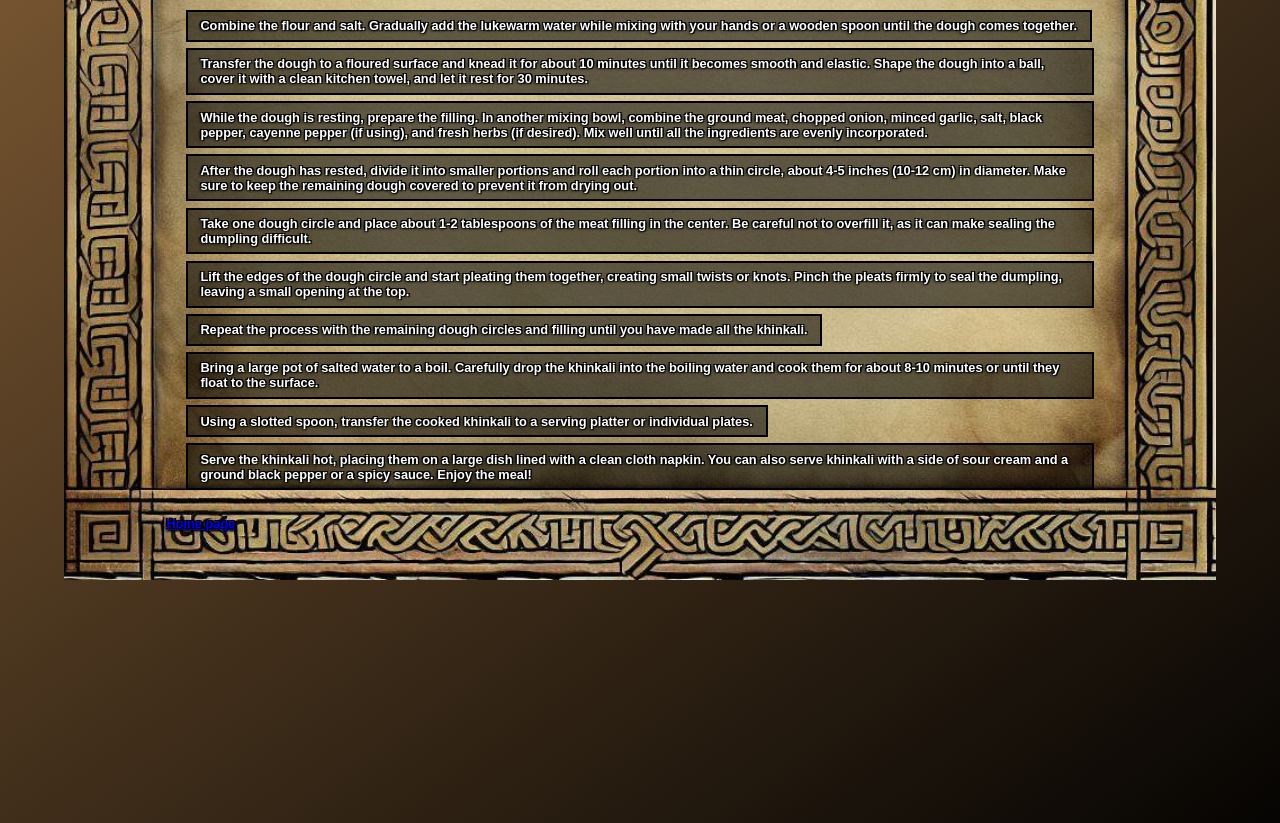
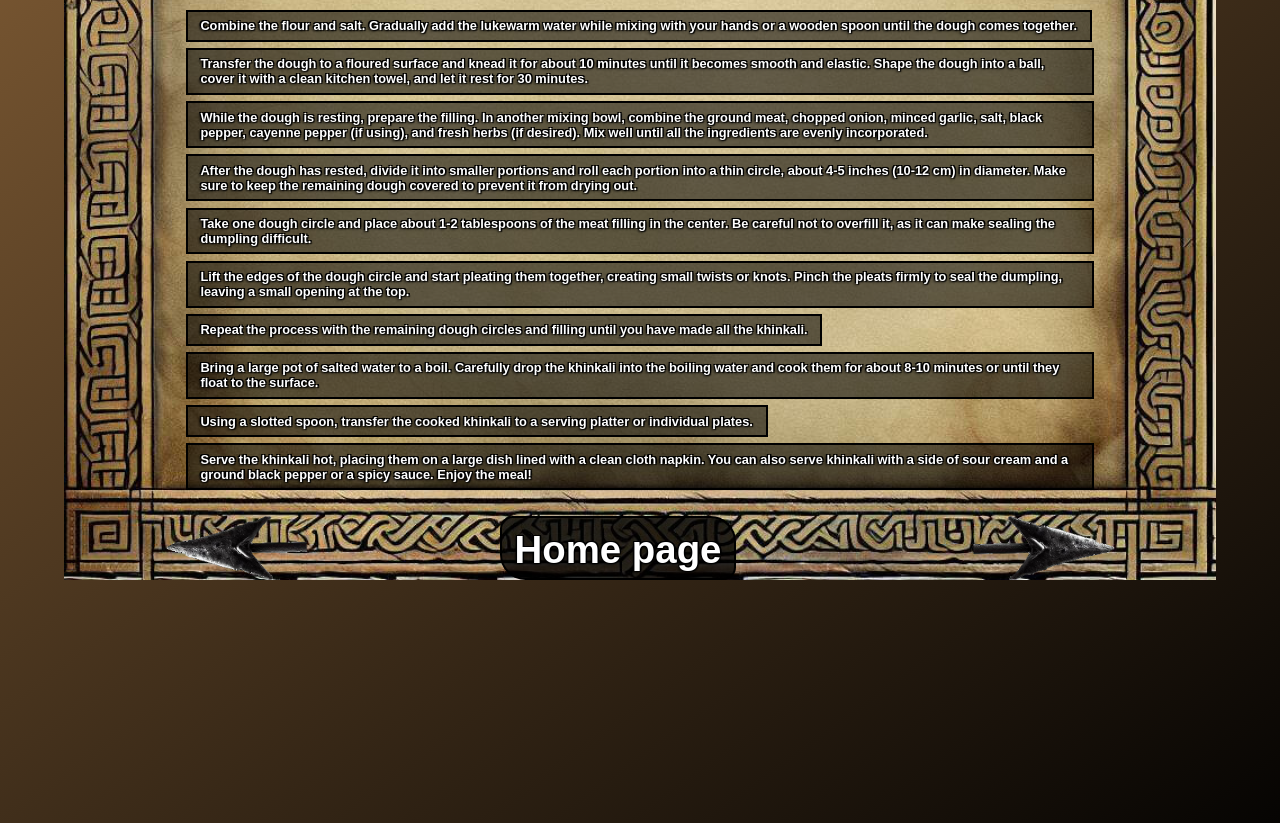
Before and after one commit to F3GR/odin-recipes, a plain HTML site: page recipes/khinkali.html in a window 1280 px wide. Shown: the part 585-1408 px from the top of the page. Drawn offline with Linux system fonts and the light colour scheme.

Commit message:
Finished the project - HTML and CSS

```diff
--- a/recipes/khinkali.html
+++ b/recipes/khinkali.html
@@ -72,7 +72,16 @@
     </main>
 
     <footer>
-        <a class="link1"href="../index.html">Home page</a>
+        <a href="../recipes/satsivi.html"
+            title="Go to recipe - Satsivi">
+            <img class="link-backwards" src="../images/arrow-cut.png" alt="Navigation arrow - backwards" /></a>
+
+        <a class="link-home" href="../index.html"
+            title="Go to home page"> Home page </a>
+
+        <a href="../recipes/adjarian-khachapuri.html"
+            title="Go to recipe - Adjarian khachapuri">
+            <img class="link-forward" src="../images/arrow-cut.png" alt="Navigation arrow - forward" /></a>
     </footer>
 </body>
 </html>
```
Also changed, not shown: recipes/adjarian-khachapuri.html (+10 -1 lines).
